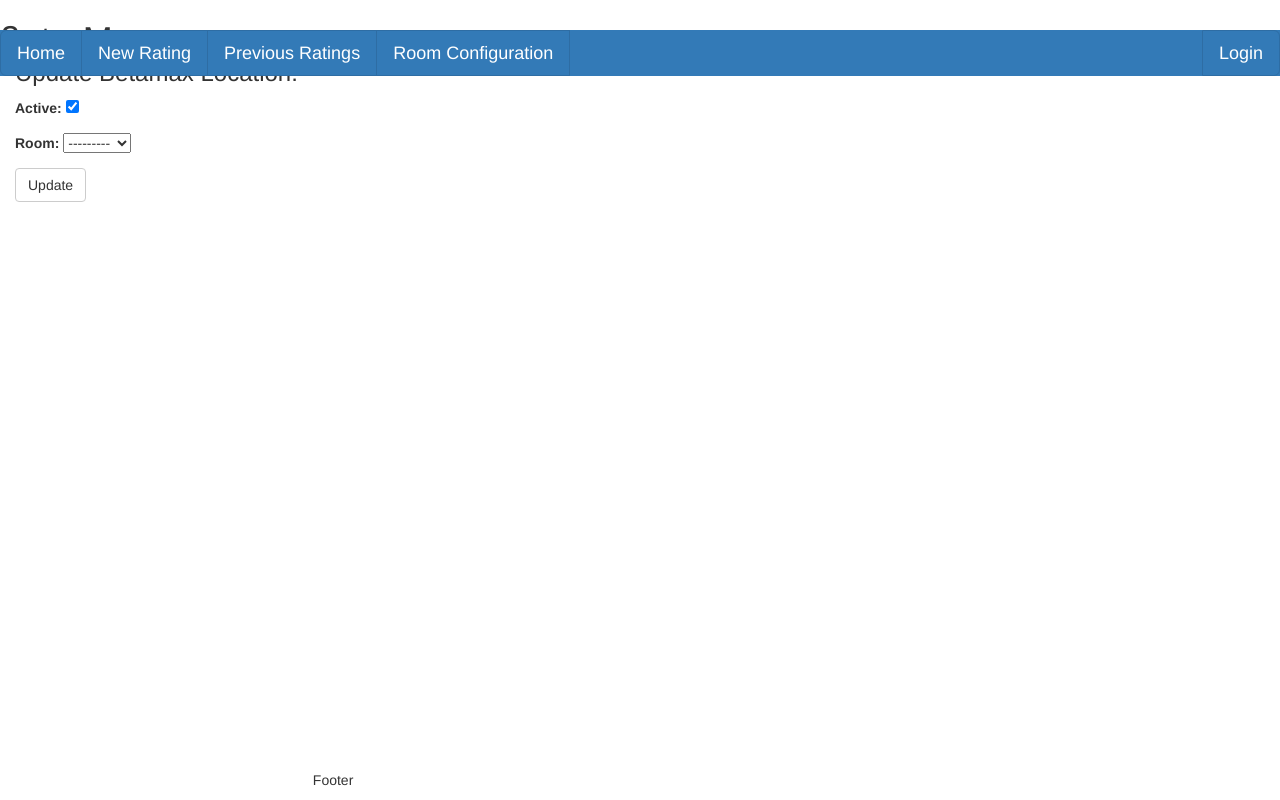
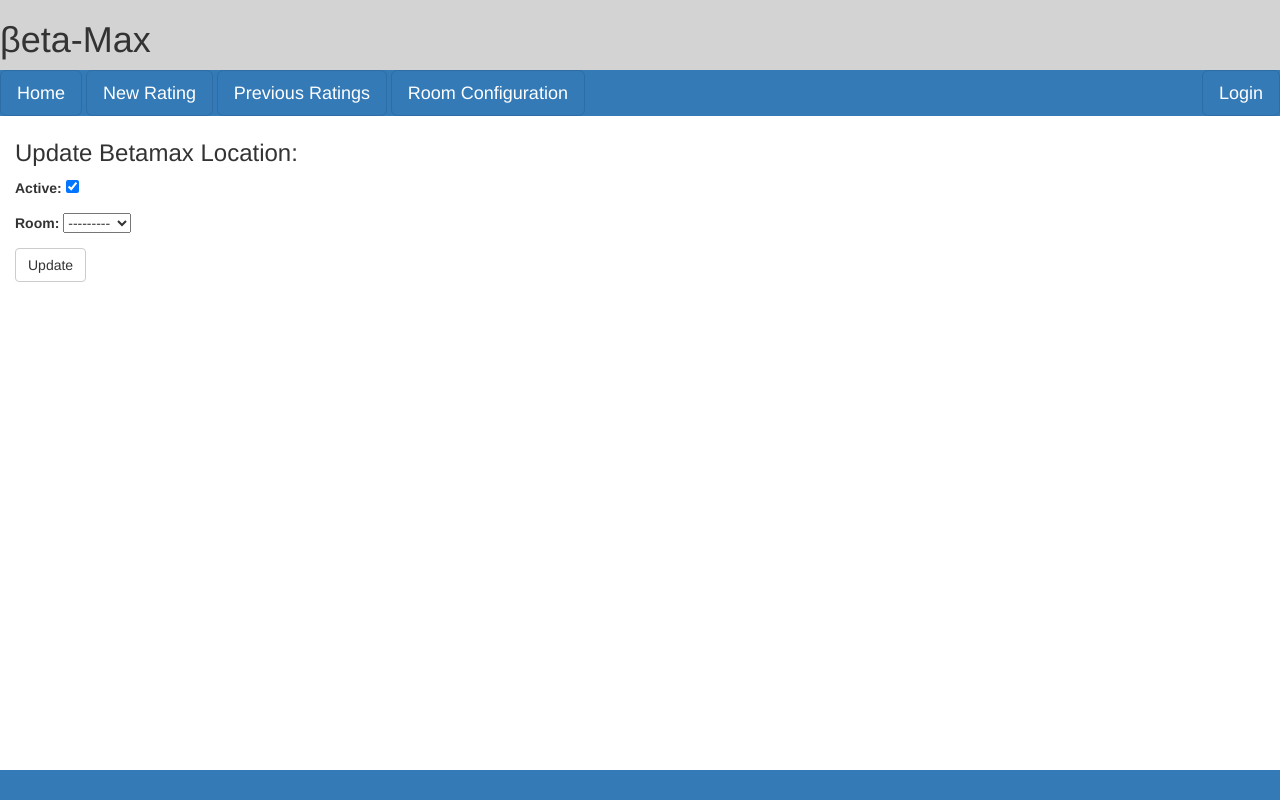
Before and after one commit to zilingzhang/Betamax, a Django app: page /comfort/config/ in a window 1280 px wide. Run offline with Django 3.2, Linux system fonts and the light colour scheme; data comes from the database, SQL or seed files in the repository; some libraries are stand-ins or nearby versions.

Commit message:
fixed header

```diff
--- a/comfort/templates/comfort/header.html
+++ b/comfort/templates/comfort/header.html
@@ -20,8 +20,9 @@
 		}
 
 		</style>
-		<div style="top:0; width:100%; position:fixed;"><h1>βeta-Max</h1></div>
-		<div class="btn-group" style="background-color:337ab7; width:100%; top: 30; position: fixed;">
+		<div style="position: fixed; width: 100%; background-color: d3d3d3;">
+		<div style="top:0; width:100%; "><h1>βeta-Max</h1></div>
+		<div class="topnav" style="background-color:337ab7; width:100%;">
 			<a class='btn btn-primary btn-lg' href='/comfort/'>Home</a>
 			<a class='btn btn-primary btn-lg' href='/comfort/create/'>New Rating</a>
 			<a class='btn btn-primary btn-lg' href='/comfort/detail/'>Previous Ratings</a>
@@ -37,18 +38,24 @@
 				<a class='btn btn-primary btn-lg' href='/accounts/login/' style="float:right;">Login</a>
 			{% endif %}
 		</div>
+		</div>
 
 	</head>
 	<body>
 		<div class="content" style="top:60; bottom:30px">
+			<div style="padding-top: 80px"></div>
 			{% load static %}
 			{% block content %}
 			{% endblock %}
+			<div style="padding-bottom: 30px"></div>
 		</div>
 	</body>
-	<div class="footer">
-		<p>Footer</p>
-	</div>
+	<footer>
+		<div class="footer" style="background-color:337ab7; width: 100%;">
+
+		</div>
+	</footer>
+
 </html>
 
 
--- a/comfort/views.py
+++ b/comfort/views.py
@@ -33,30 +33,26 @@
 
 		ssh2 = paramiko.SSHClient()
 		ssh2.set_missing_host_key_policy(paramiko.AutoAddPolicy())
-		ssh = paramiko.SSHClient()
-		ssh.set_missing_host_key_policy(paramiko.AutoAddPolicy())
+		# ssh = paramiko.SSHClient()
+		# ssh.set_missing_host_key_policy(paramiko.AutoAddPolicy())
 
-		#Above is not very secure, recomend change
-		ssh.connect('138.67.207.138',22,'hcr','HCR')
-		stdin, stdout, stderr = ssh.exec_command('pwd')
-		ssh3 = paramiko.SSHClient()
-		ssh3.set_missing_host_key_policy(paramiko.AutoAddPolicy())
+		# #Above is not very secure, recomend change
+		# ssh.connect('138.67.196.184',22,'hcr','HCR')
+		# stdin, stdout, stderr = ssh.exec_command('roslaunch turtlebot_bringup minimal.launch')
+		# ssh3 = paramiko.SSHClient()
+		# ssh3.set_missing_host_key_policy(paramiko.AutoAddPolicy())
 
-		#Above is not very secure, recomend change
-		ssh3.connect('138.67.207.138',22,'hcr','HCR')
-		stdin, stdout, stderr = ssh3.exec_command('pwd')
-		ssh4 = paramiko.SSHClient()
-		ssh4.set_missing_host_key_policy(paramiko.AutoAddPolicy())
+		# #Above is not very secure, recomend change
+		# ssh3.connect('138.67.196.184',22,'hcr','HCR')
+		# stdin3, stdout3, stderr3 = ssh3.exec_command('roslaunch turtlebot_navigation amcl_demo.launch map_file:=/home/hcr/maps/betterfrontroom.yaml')
+		# while(stdout3.read()!="ODOM RECEIVED"):
+		# 	print(stdout3.read())
+		ssh2.connect('138.67.196.184',22,'hcr','HCR')
 
-		#Above is not very secure, recomend change
-		ssh4.connect('138.67.207.138',22,'hcr','HCR')
-		stdin, stdout, stderr = ssh4.exec_command('pwd')
-		ssh2.connect('138.67.207.138',22,'hcr','HCR')
-
-		stdin2, stdout2, stderr2 = ssh2.exec_command('python comfortScript3_15.py')
+		stdin2, stdout2, stderr2 = ssh2.exec_command('python helloworld/turtlebot/movement_algo.py')
 		#print(stdin)
-		print(stdout.read())
 		print(stdout2.read())
+		print(stderr2.read())
 		#print(stderr)
 		#TODO:  run scripts to create the association tables for a new rating, raise error if unable to connect to turtlebot
 		return redirect('detail', 1);
```
Also changed, not shown: db.sqlite3, 2 other files.
